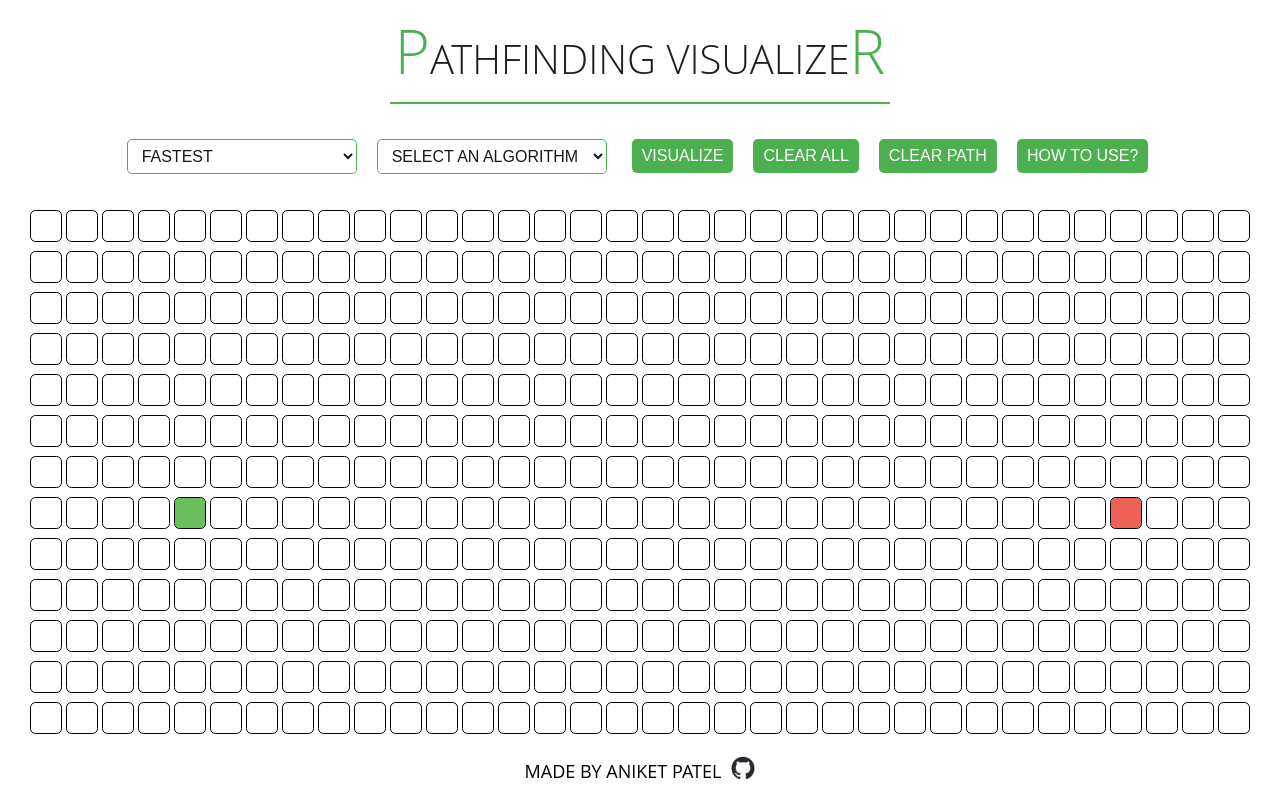
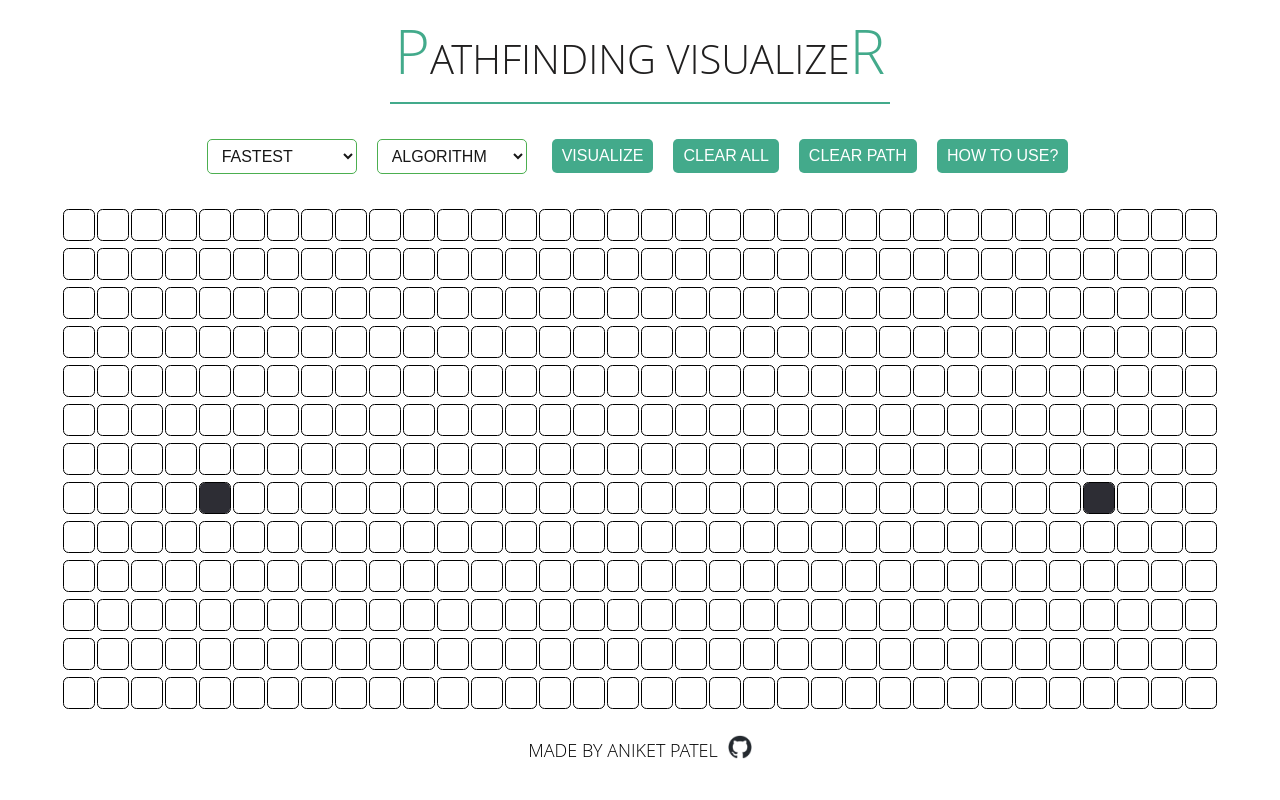
Before and after one commit to aniketpatel12/PathFinding-Visualizer, a React (Create React App) app: page / in a window 1280 px wide. Built offline with nearby package versions, Linux system fonts and the light colour scheme.

Commit message:
Made changes in the frontend

```diff
--- a/src/PathFindingVisualizer/Node/Node.css
+++ b/src/PathFindingVisualizer/Node/Node.css
@@ -12,41 +12,42 @@
 .first-letter {
   font-size: 150%;
   font-weight: lighter;
-  color: #4caf50;
+  font-family: "Open Sans", -apple-system, BlinkMacSystemFont, "Segoe UI", Roboto, Oxygen-Sans, Ubuntu, Cantarell, "Helvetica Neue", Helvetica, Arial, sans-serif;
+  color: #43AA8B;
 }
 
 .last-letter {
   font-size: 150%;
   font-weight: lighter;
-  color: #4caf50;
+  color: #43AA8B;
+  font-family: "Open Sans", -apple-system, BlinkMacSystemFont, "Segoe UI", Roboto, Oxygen-Sans, Ubuntu, Cantarell, "Helvetica Neue", Helvetica, Arial, sans-serif;
 }
-
-
 
 .header::after {
   content: '';
   display: block;
   width: 500px;
   height: 2px;
-  background-color: #4caf50; /* Adjust the color as needed */
+  background-color: #43AA8B;
   margin: 10px auto;
 }
 
 .node {
-  width: 30px; /* Adjust the width of each node */
-  height: 30px; /* Adjust the height of each node */
+  width: 30px;
+  height: 30px;
   outline: 1px solid #000000;
+  /* background-color: #E2DCDE; */
   display: inline-block;
-  margin: 3px; /* Adjust the margin to add spacing between nodes */
+  margin: 2px;
   border-radius: 15%;
 }
 
 .node-finish {
-  background-color: #ff0000; /* Change this color to the desired finish node color */
+  background-color: #AF1B3F;
 }
 
 .node-start {
-  background-color: #4caf50; /* Change this color to the desired start node color */
+  background-color: #26532B;
 }
 
 .node-visited {
@@ -69,7 +70,8 @@
     }
 
     50% {
-        background-color: rgba(17, 104, 217, 0.75);
+        /* background-color: rgba(17, 104, 217, 0.75);  */
+        background-color: #006992;
     }
 
     75% {
@@ -79,12 +81,14 @@
 
     100% {
         transform: scale(1);
-        background-color: rgba(0, 190, 218, 0.75);
+        /* background-color: rgba(0, 190, 218, 0.75); */
+        background-color: #006992;
+
     }
 }
 
 .node-wall {
-    background-color: rgb(12, 53, 71);
+    background-color: #071013;
 }
 
 .node-shortest-path {
@@ -101,18 +105,21 @@
 @keyframes shortestPath {
     0% {
         transform: scale(0.6);
-        background-color: rgb(255, 254, 106);
+        /* background-color: rgb(255, 254, 106); */
+        background-color: #ECA400;
     }
 
     50% {
         transform: scale(1.2);
-        background-color: rgb(255, 254, 106);
+        /* background-color: rgb(255, 254, 106); */
+        background-color: #ECA400;
     }
 
     100% {
         transform: scale(1);
-        background-color: rgb(255, 254, 106);
-    }
+        /* background-color: rgb(255, 254, 106); */
+        background-color: #ECA400;
+      }
 }
 
 .control-panel {
@@ -153,8 +160,8 @@
     border-radius: 5px;
     background-color: #fff;
     cursor: pointer;
-    width: 230px; /* Set a fixed width for the drop-down menu and buttons */
-    height: 35px; /* Set a fixed height for the drop-down menu and buttons */
+    width: 150px;
+    height: 35px;
   }
 
 .custom-select:focus {
@@ -178,7 +185,7 @@ button {
     text-transform: uppercase;
     border: none;
     border-radius: 5px;
-    background-color: #4caf50;
+    background-color: #43AA8B;
     color: #fff;
     cursor: pointer;
     transition: background-color 0.3s;
@@ -228,9 +235,9 @@ body {
   display: flex;
   align-items: center;
   justify-content: center;
-  font-weight: light;
+  font-weight: lighter;
   font-size: large;
-  margin-top: 15px; /* Adjust as needed */
+  margin-top: 20px; /* Adjust as needed */
   font-family: "Open Sans", -apple-system, BlinkMacSystemFont, "Segoe UI", Roboto, Oxygen-Sans, Ubuntu, Cantarell, "Helvetica Neue", Helvetica, Arial, sans-serif;
 }
 
@@ -256,39 +263,23 @@ body {
 }
 
 .node-start {
-  background-color: #6cbf5d;
+  background-color: #2D2D34;
 }
 
 .node-finish {
-  background-color: #ed6255;
+  background-color: #2D2D34;
 }
 
 .node-wall {
-  background-color: #444;
+  background-color: #772014 ;
 }
 
 .node-shortest {
-  background-color:  rgb(255, 254, 106);
+  background-color:  #ECA400;
 }
 
 .node-visited {
-  background-color:  rgb(255, 254, 106);
-}
-
-.button-visualize {
-  background-color: #3498db;
-}
-
-.button-clear-all {
-  background-color: #e74c3c;
-}
-
-.button-clear-path {
-  background-color: #f39c12;
-}
-
-.button-how-to-use {
-  background-color: #2ecc71;
+  background-color: #ECA400;
 }
 
 .description {
--- a/src/PathFindingVisualizer/PathfindingVisualizer.jsx
+++ b/src/PathFindingVisualizer/PathfindingVisualizer.jsx
@@ -140,19 +140,21 @@ export default class PathfindingVisualizer extends Component {
       return;
     }
 
-    if (!selectedAlgorithm || selectedAlgorithm === 'Select an algorithm') {
-      this.showAlert('PLEASE SELECT AN ALGORITHM FIRST!');
-      return;
-    }
-
-    if (selectedAlgorithm === 'Dijkstra') {
-      this.VisualizeDijkstra();
-    } else if (selectedAlgorithm === 'A* Search Algorithm') {
-      this.VisualizeAStarSearch();
-    } else if (selectedAlgorithm === 'DFS') {
-      this.VisualizeDFS();
-    } else if (selectedAlgorithm === 'BFS') {
-      this.VisualizeBFS();
+    switch (selectedAlgorithm) {
+      case 'A* Search':
+        this.VisualizeAStarSearch();
+        break;
+      case 'BFS':
+        this.VisualizeBFS();
+        break;
+      case 'DFS':
+        this.VisualizeDFS();
+        break;
+      case 'Dijkstra':
+        this.VisualizeDijkstra();
+        break;
+      default:
+        this.showAlert('Please Algorithm first!');
     }
   };
 
@@ -357,6 +359,7 @@ export default class PathfindingVisualizer extends Component {
     }, animationSpeed * visitedNodesInOrder.length);
   }
 
+
   animateShortestPath(nodesInShortestPathOrder) {
     const { animationSpeed } = this.state;
     for (let i = 0; i < nodesInShortestPathOrder.length; i++) {
@@ -381,7 +384,7 @@ export default class PathfindingVisualizer extends Component {
     const visitedNodesInOrder = dijkstra(grid, startNode, targetNode);
     const nodesInShortestPathOrder = getNodesInShortestPathOrder(targetNode);
     this.setState({ isVisualized: true });
-    this.animateDijkstra(visitedNodesInOrder, nodesInShortestPathOrder, targetNode);
+    this.animateDijkstra(visitedNodesInOrder, nodesInShortestPathOrder);
   }
 
   VisualizeAStarSearch() {
@@ -392,7 +395,7 @@ export default class PathfindingVisualizer extends Component {
     const visitedNodesInOrder = aStarSearch(grid, startNode, targetNode);
     const nodesInShortestPathOrder = getNodesInShortestPathOrder(targetNode);
     this.setState({ isVisualized: true });
-    this.animateAStarSearch(visitedNodesInOrder, nodesInShortestPathOrder, targetNode);
+    this.animateAStarSearch(visitedNodesInOrder, nodesInShortestPathOrder);
   }
 
   VisualizeDFS() {
@@ -402,7 +405,7 @@ export default class PathfindingVisualizer extends Component {
     const visitedNodesInOrder = depthFirstSearch(grid, startNode, targetNode); // Call the DFS algorithm
     const nodesInShortestPathOrder = getNodesInShortestPathOrder(targetNode);
     this.setState({ isVisualized: true });
-    this.animateDFS(visitedNodesInOrder, nodesInShortestPathOrder, targetNode);
+    this.animateDFS(visitedNodesInOrder, nodesInShortestPathOrder);
   }
 
   VisualizeBFS() {
@@ -412,7 +415,7 @@ export default class PathfindingVisualizer extends Component {
     const visitedNodesInOrder = bfs(grid, startNode, targetNode);
     const nodesInShortestPathOrder = getNodesInShortestPathOrder(targetNode);
     this.setState({ isVisualized: true });
-    this.animateBFS(visitedNodesInOrder, nodesInShortestPathOrder, targetNode);
+    this.animateBFS(visitedNodesInOrder, nodesInShortestPathOrder);
   }
 
   showAlgorithmResults(visitedNodes, nodesInShortestPathOrder){
@@ -495,7 +498,7 @@ resetGrid() {
 render() {
 
   const {grid, mouseIsPressed, disableDropDown, isVisualized} = this.state;
-  const algorithms = ['Select an algorithm', 'A* Search Algorithm', 'BFS', 'DFS', 'Dijkstra'];
+  const algorithms = ['Algorithm', 'A* Search','BFS', 'DFS', 'Dijkstra'];
   const { isAlgorithmSelected } = this.state;
   const title = "PATHFINDING  VISUALIZER";
   const lastLetter = title.charAt(title.length - 1);
@@ -541,7 +544,7 @@ render() {
             </button>
             {isAlgorithmSelected === false && (
               <div className="alert">
-                Please select an algorithm first!
+                Please Algorithm first!
               </div>
             )}
             <button className={disableDropDown || isVisualized ? 'disabled-button' : ''} onClick={() => this.clearAll()} disabled={isVisualized || disableDropDown}>
@@ -592,19 +595,6 @@ render() {
     );
   }
 }
-
-  // Function to show the alert box and blur the background
-  function showAlert() {
-    document.body.classList.add('blurred');
-    document.getElementById('alert-box').style.display = 'block';
-  }
-
-  // Function to close the alert box and remove the blur
-  function closeAlertBox() {
-    document.body.classList.remove('blurred');
-    document.getElementById('alert-box').style.display = 'none';
-  }
-
 
 // create the initialGrid setup
 const setUpInitialGrid = () => {
@@ -666,10 +656,3 @@ const getNewGridWithNewTarget = (grid, row, col) => {
   return newGrid;
 
 }
-
-// Function to calculate time and space complexity
-const calculateComplexity = (visitedNodes) => {
-  const timeComplexity = visitedNodes.length; // Assuming each visit takes constant time
-  const spaceComplexity = new Set(visitedNodes.map(node => `${node.row}-${node.col}`)).size;
-  return { timeComplexity, spaceComplexity };
-};
```
